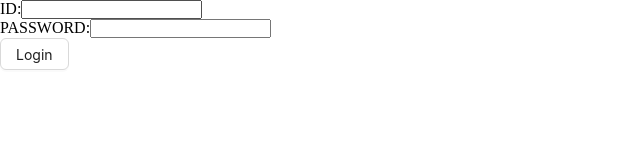
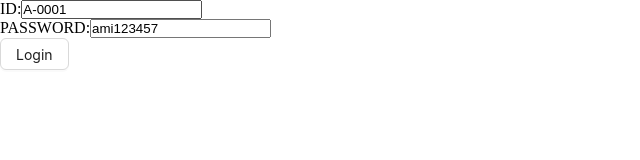
Before and after one commit to Shariful4447/phum-client-frontend, a React (Vite) app: page /login in a window 1280 px wide. Shown: the top 160 px of the page, without its empty margins (0-640 px from the left). Built offline with nearby package versions, Linux system fonts and the light colour scheme.

Commit message:
call data with login mutation to login with admin credientials

```diff
--- a/src/pages/Login.tsx
+++ b/src/pages/Login.tsx
@@ -1,10 +1,21 @@
 import { Button } from "antd";
 import { useForm } from "react-hook-form";
+import { useLoginMutation } from "../redux/features/auth/authApi";
 
 const Login = () => {
-  const { register, handleSubmit } = useForm();
+  const { register, handleSubmit } = useForm({
+    defaultValues: {
+      id: "A-0001",
+      password: "ami123457",
+    },
+  });
+  const [login, { data, error }] = useLoginMutation();
   const onSubmit = (data) => {
-    console.log(data);
+    const userInfo = {
+      id: data.id,
+      password: data.password,
+    };
+    login(userInfo);
   };
   return (
     <form onSubmit={handleSubmit(onSubmit)}>
```
